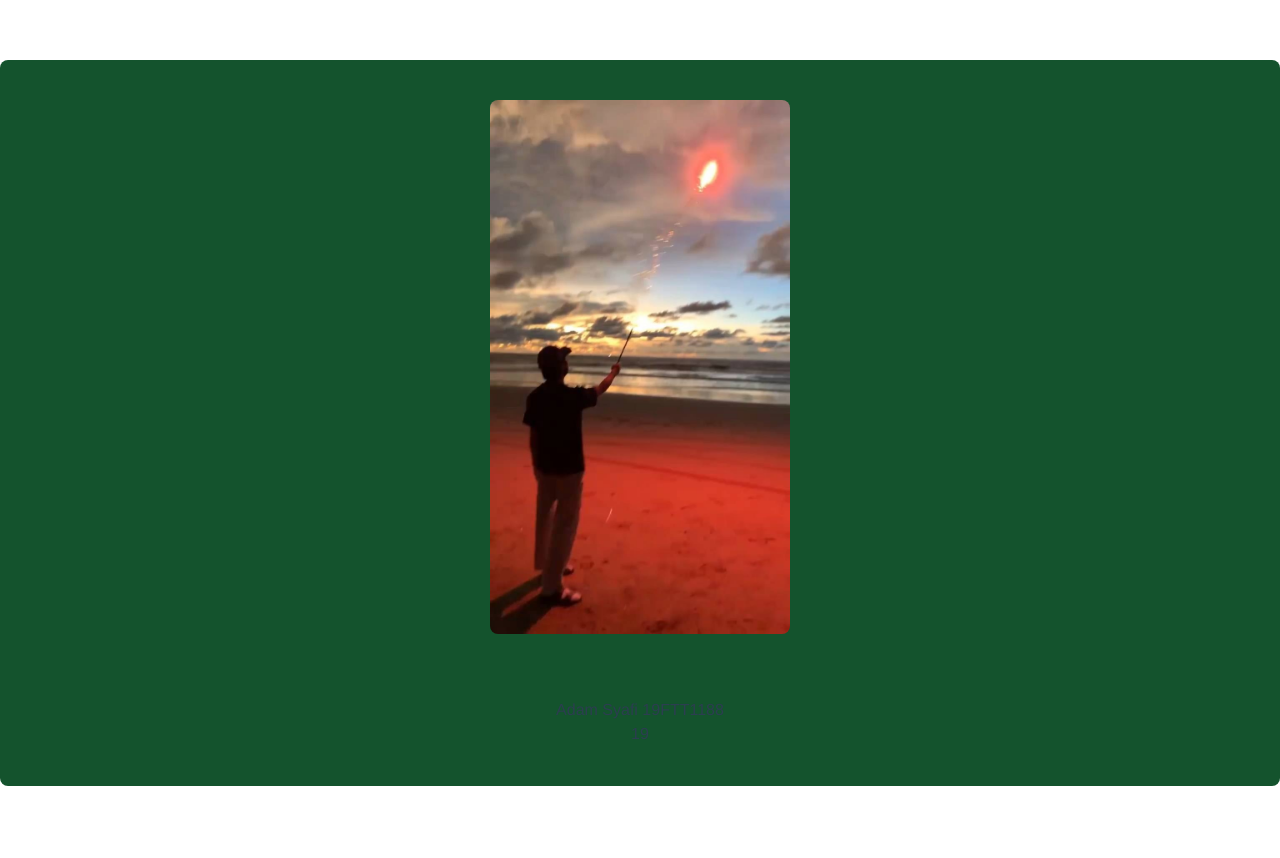
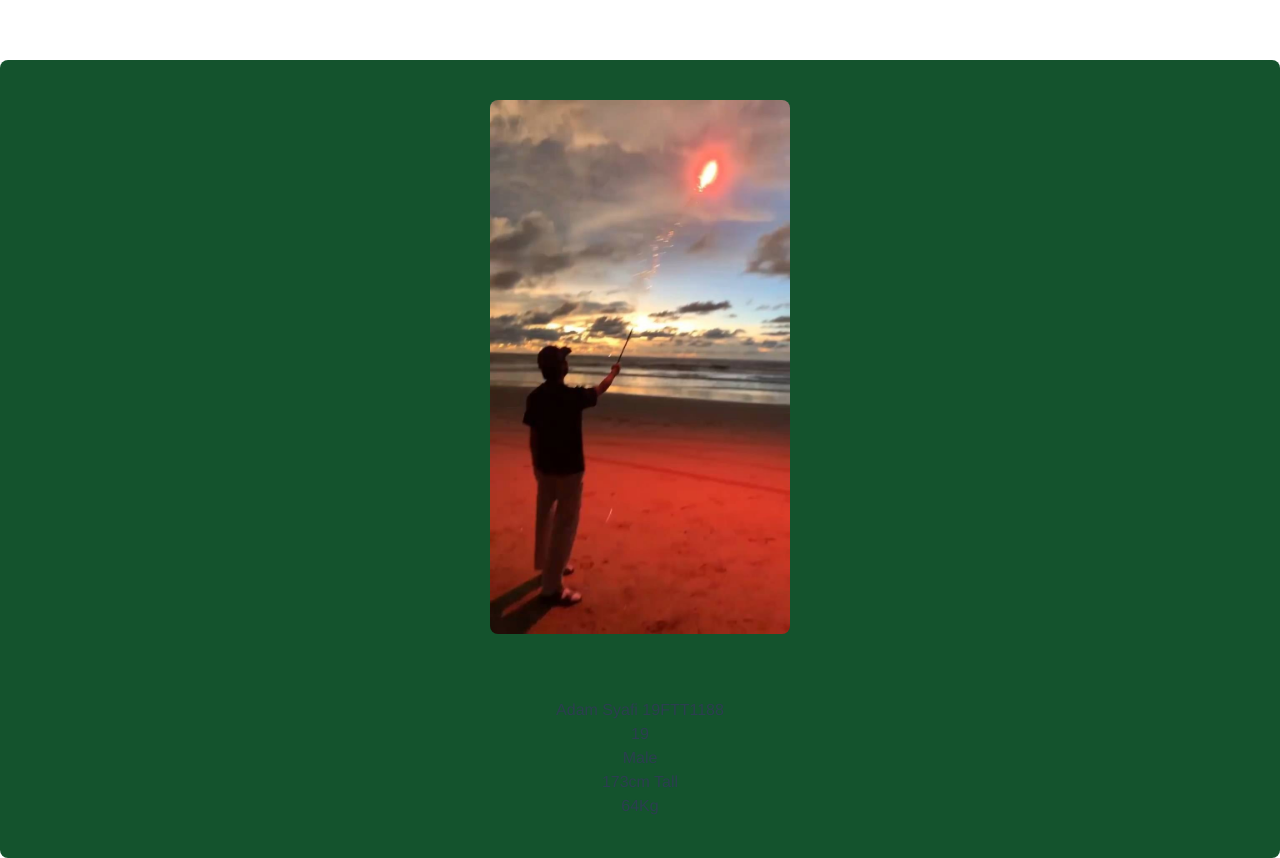
Before and after one commit to AdamSyafi/adam-project-as3, a Vue app: page / in a window 1280 px wide. Before the commit the page ends 800 px from the top, so only its background shows below. Built offline with nearby package versions, Linux system fonts and the light colour scheme.

Commit message:
Extra Personal detail

```diff
--- a/src/App.vue
+++ b/src/App.vue
@@ -10,7 +10,9 @@ import HelloWorld from './components/HelloWorld.vue'
 <br>
 <p> Adam Syafi 19FTT1188</p>
 <p> 19</p>
-<p>  </p>
+<p> Male</p>
+<p> 173cm Tall</p>
+<p> 64Kg</p>
 </div>
 
 </template>
```
